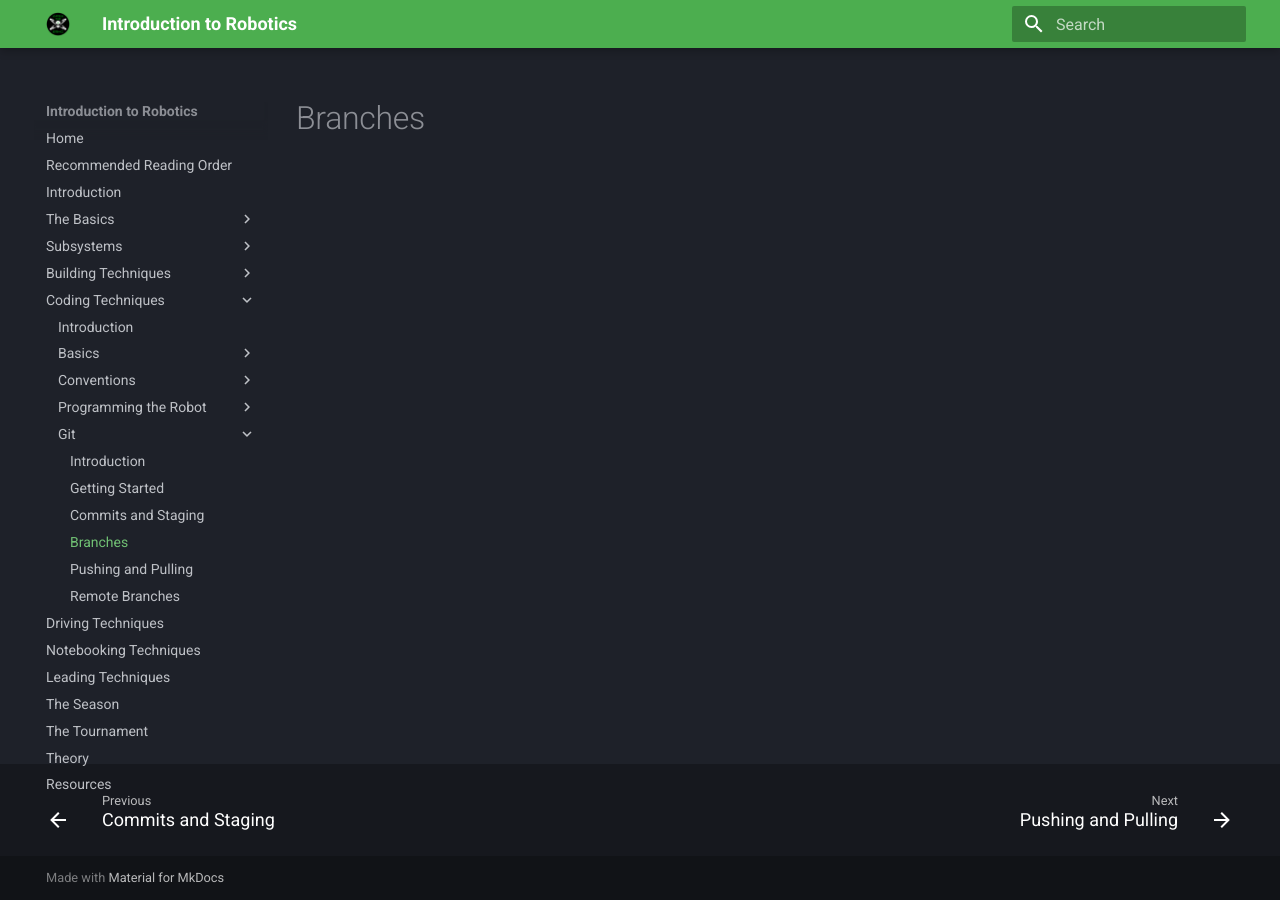
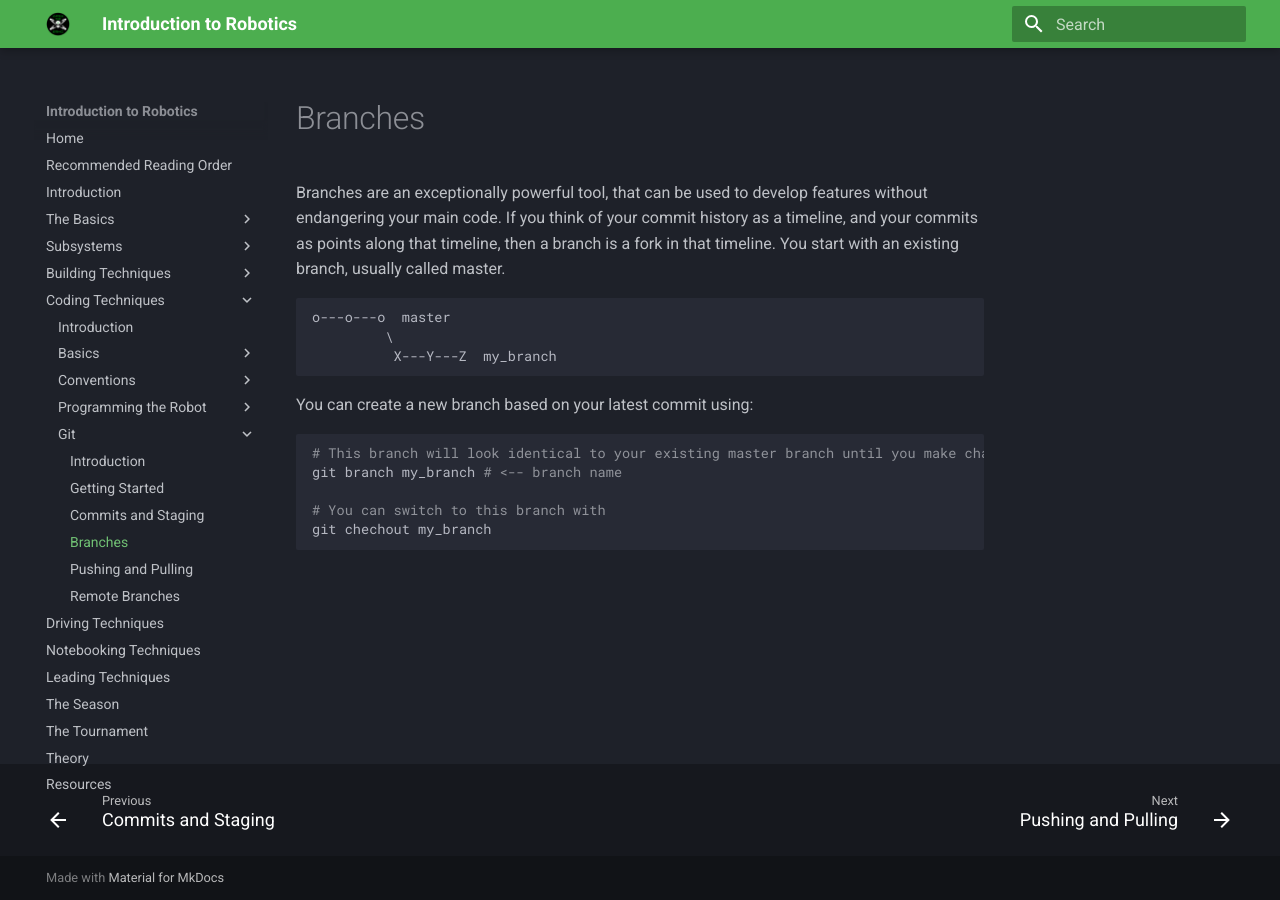
Before and after one commit to Area-53-Robotics/Intro-To-Robotics, an MkDocs documentation site: the page built from docs/coding-techniques/git/branches.md, in a window 1280 px wide. Built offline with MkDocs 1.6.1 and Material for MkDocs 9.7.7, drawn with Linux system fonts in a browser that asks for light colours.

Commit message:
misc fixes

````diff
--- a/docs/coding-techniques/git/branches.md
+++ b/docs/coding-techniques/git/branches.md
@@ -1,3 +1,19 @@
 # Branches
 
-<!--TODO: write this-->
+Branches are an exceptionally powerful tool, that can be used to develop features without endangering your main code. If you think of your commit history as a timeline, and your commits as points along that timeline, then a branch is a fork in that timeline. You start with an existing branch, usually called master.
+
+```
+o---o---o  master
+	     \
+		  X---Y---Z  my_branch
+```
+
+You can create a new branch based on your latest commit using:
+
+```sh
+# This branch will look identical to your existing master branch until you make changes
+git branch my_branch # <-- branch name
+
+# You can switch to this branch with
+git chechout my_branch
+```
````
Also changed, not shown: docs/about-the-authors.md (added, +33 -0 lines), docs/building-techniques/drivetrain.md (+1 -2 lines), docs/coding-techniques/control-theory/introduction.md (added).
